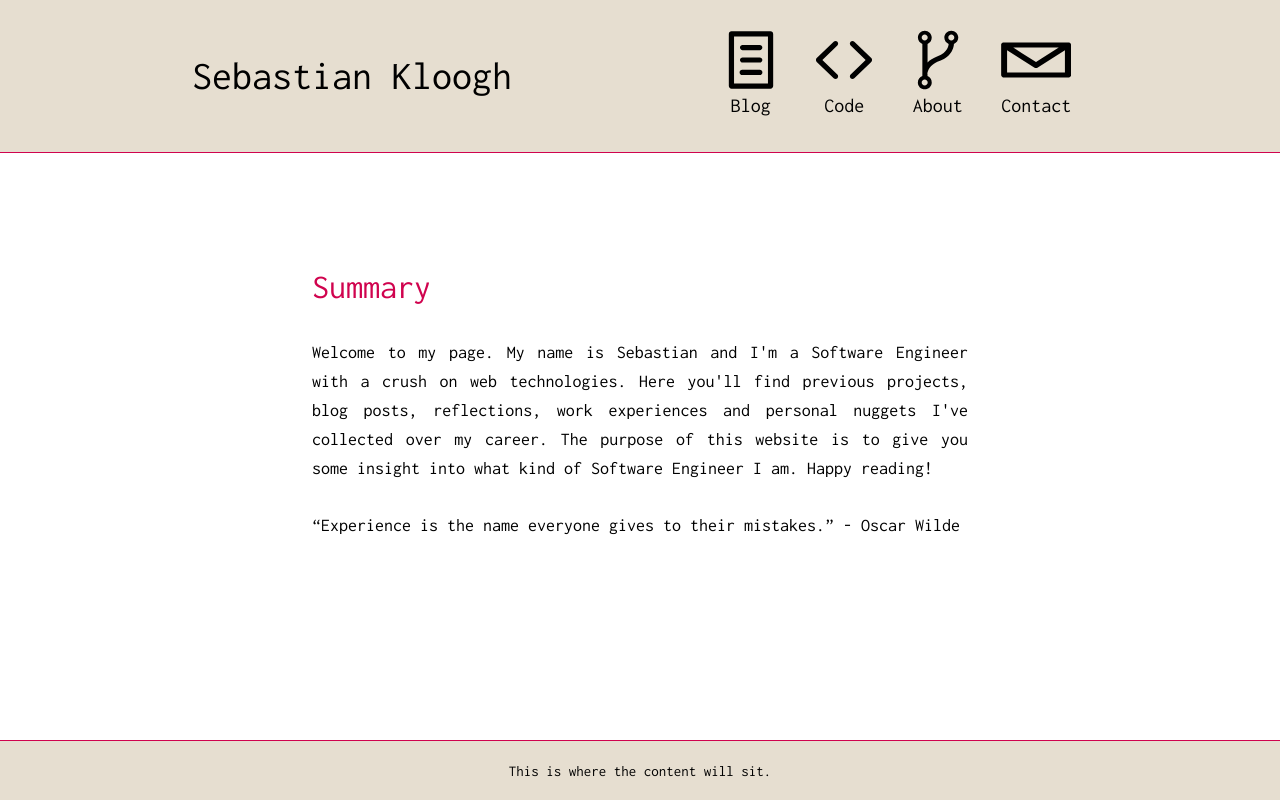
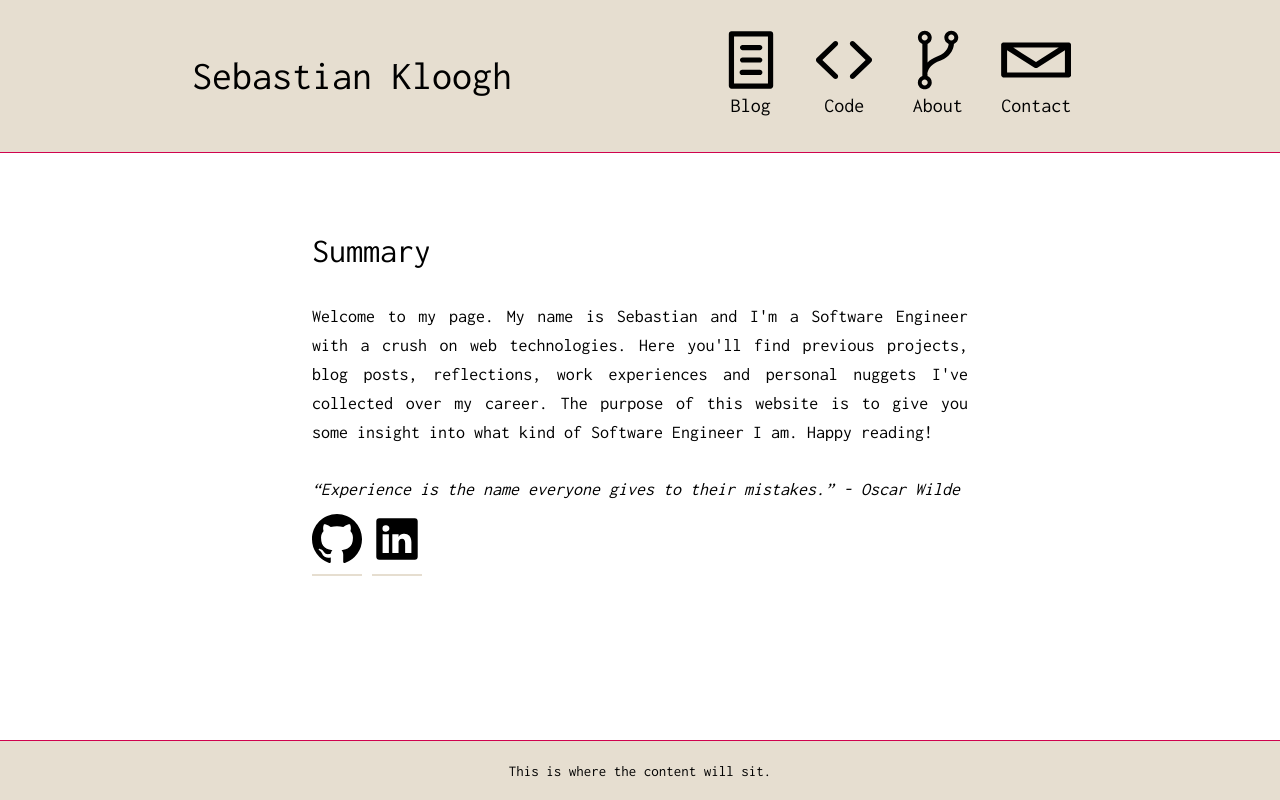
Before and after one commit to klooghbear/portfolio, a Vue app: page / in a window 1280 px wide. Built offline with nearby package versions, Linux system fonts and the light colour scheme.

Commit message:
Finish summary panel with subpanels

```diff
--- a/src/components/App/AppSummary.vue
+++ b/src/components/App/AppSummary.vue
@@ -13,24 +13,47 @@
 
 			<br>
 
-			“Experience is the name everyone gives to their mistakes.”
-			- Oscar Wilde
+			<sub-panel>
+				“Experience is the name everyone gives to their mistakes.”
+				- Oscar Wilde
+
+				<div class="app-summary__social-links">
+					<img src="../../assets/icons/github.svg">
+
+					<img src="../../assets/icons/linkedin.svg">
+				</div>
+			</sub-panel>
 		</hero-panel>
 	</div>
 </template>
 
 <script lang="ts">
 import HeroPanel from "../Panels/HeroPanel.vue"
+import SubPanel from "../Panels/SubPanel.vue"
 
 export default {
 	name: "AppSummary",
 
-	components: { HeroPanel },
+	components: { HeroPanel, SubPanel },
 }
 </script>
 
 <style lang="scss">
 .app-summary {
+	&__social-links {
+		display: flex;
 
+		img {
+			cursor: pointer;
+			width: 50px;
+			margin: 10px 10px 0 0;
+			padding-bottom: 10px;
+			border-bottom: 2px solid #e6ded0;
+
+			&:hover {
+				border-bottom: solid 2px #d0034e;
+			}
+		}
+	}
 }
 </style>
--- a/src/components/Panels/HeroPanel.vue
+++ b/src/components/Panels/HeroPanel.vue
@@ -33,8 +33,13 @@ export default {
 	margin: 40px;
 	text-align: justify;
 
+	&:hover {
+		.hero-panel__title {
+			color: #d0034e;
+		}
+	}
+
 	&__title {
-		color: #d0034e;
 		font-size: 34px;
 	}
 
--- /dev/null
+++ b/src/components/Panels/SubPanel.vue
@@ -0,0 +1,24 @@
+<template>
+	<div class="sub-panel">
+		<div class="sub-panel__content">
+			<slot/>
+		</div>
+	</div>
+</template>
+
+<script lang="ts">
+export default {
+	name: "SubPanel"
+}
+</script>
+
+<style lang="scss">
+.sub-panel {
+	display: flex;
+	flex-direction: column;
+
+	&__content {
+		font-style: italic;
+	}
+}
+</style>
```
Also changed, not shown: src/assets/icons/github.svg (added), src/assets/icons/linkedin.svg (added).
